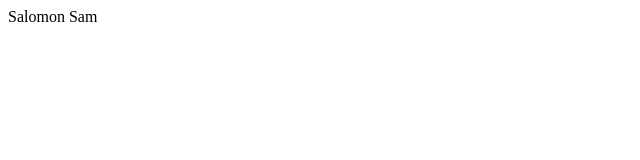
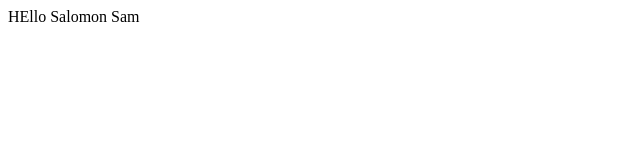
Before and after one commit to salomonmoise/git_test, a plain HTML site: page index.html in a window 1280 px wide. Shown: the full height of the page, 0-640 px from the left. Drawn offline with Linux system fonts and the light colour scheme.

Commit message:
Update index.html

```diff
--- a/index.html
+++ b/index.html
@@ -6,6 +6,6 @@
         <title>Document</title>
     </head>
     <body>
-        Salomon Sam
+        HEllo Salomon Sam
     </body>
 </html>
```
